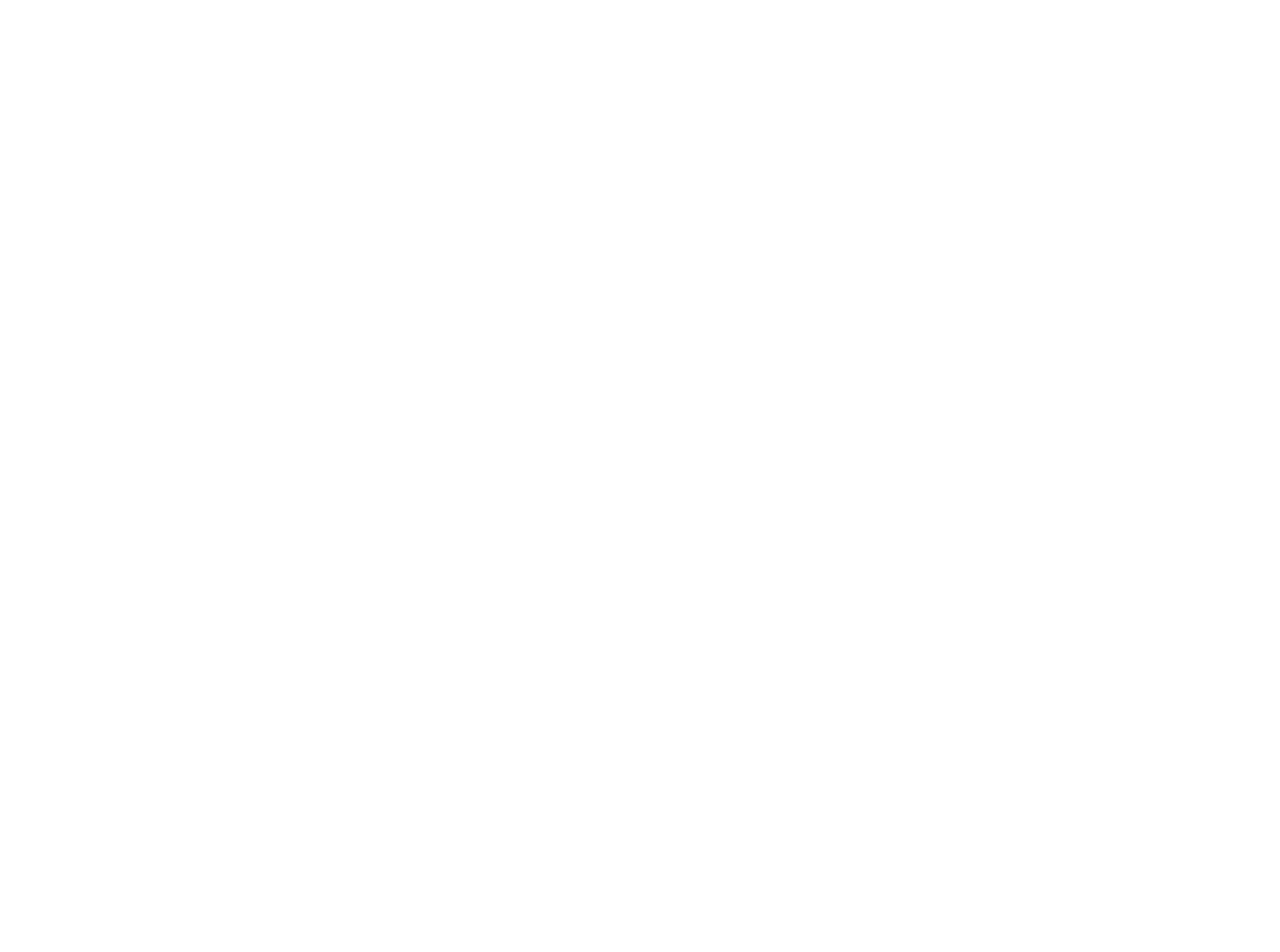
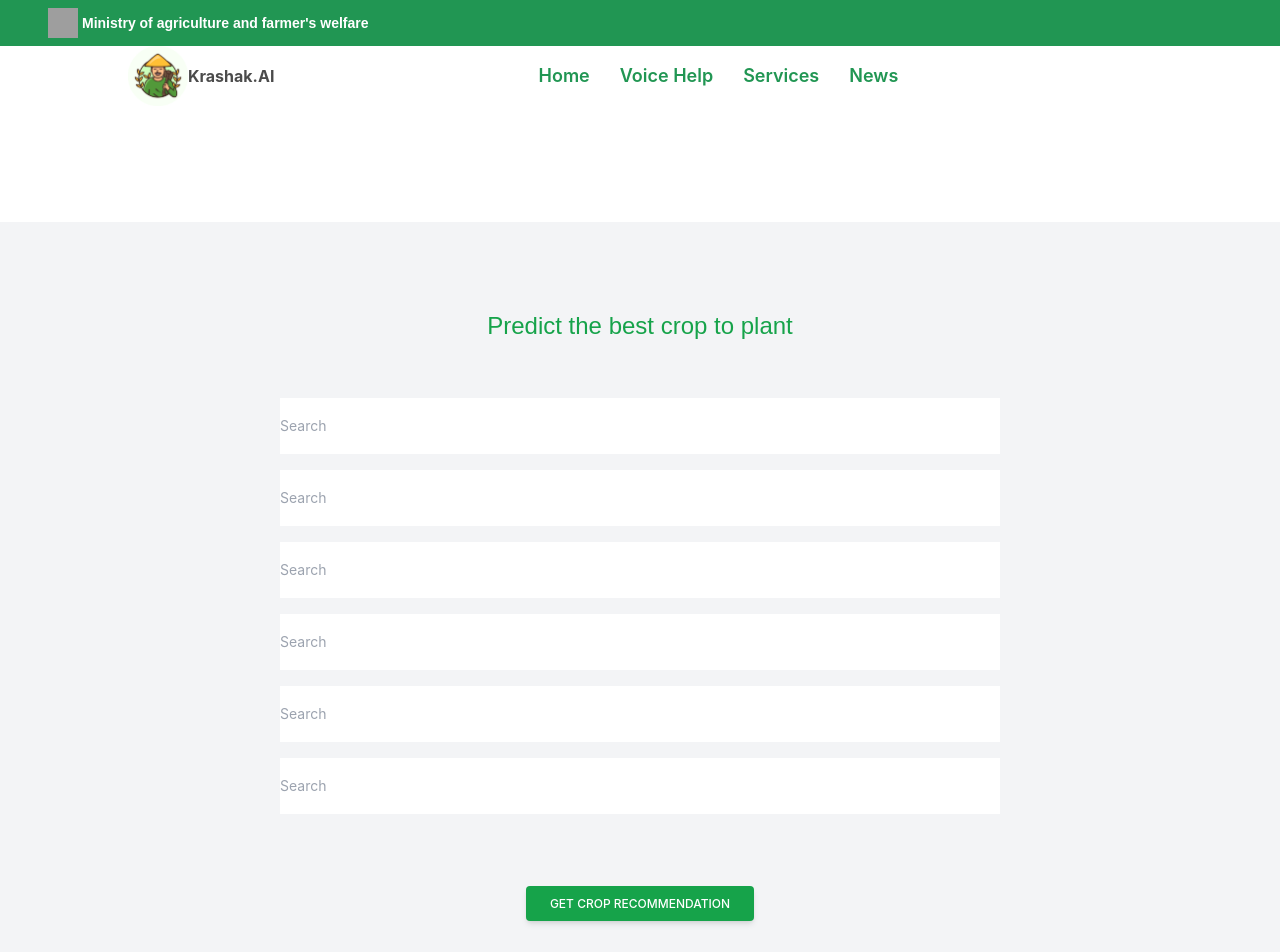
Before and after one commit to rudrakshi99/Farmer-Call-Center, a React (Create React App) app: page /crop in a window 1280 px wide. Before the commit this address had no page. Shown: the top 952 px of the page. Before the commit the page ends 800 px from the top, so only its background shows below. Built offline with nearby package versions, Linux system fonts and the light colour scheme; grey boxes are pictures that could not be loaded.

Commit message:
add: key pages to the view

```diff
--- a/src/App.js
+++ b/src/App.js
@@ -1,12 +1,20 @@
 import "./App.css";
 import { BrowserRouter, Routes, Route } from "react-router-dom";
 import Home from "./pages/Home";
+import Voice from "./components/voice/voice";
+import Fertilizer from "./components/fertilizer/fertilizer";
+import Crop from "./components/crop/crop";
+import SmsService from "./components/sms/sms";
 function App() {
   return (
     <>
       <BrowserRouter>
         <Routes>
           <Route path="/" element={<Home />} />
+          <Route path="/voice" element={<Voice />} />
+          <Route path="/fertilizer" element={<Fertilizer />} />
+          <Route path="/crop" element={<Crop />} />
+          <Route path="/sms" element={<SmsService />} />
         </Routes>
       </BrowserRouter>
     </>
--- /dev/null
+++ b/src/components/body/body.css
@@ -0,0 +1,8 @@
+.background-image {
+  background-image: url("Vector.png");
+  background-size: cover;
+  background-repeat: no-repeat;
+  background-position: center;
+  height: 100vh;
+  width: 100vw;
+}
--- a/src/components/body/body.js
+++ b/src/components/body/body.js
@@ -1,7 +1,7 @@
 import { useNavigate } from "react-router-dom";
 import "../../index.css";
 import { Component } from "react";
-
+import "./body.css";
 class CardBar extends Component {
   render() {
     return <section className="body__section my-10">
@@ -94,7 +94,15 @@ const Body = () => {
   const navigate = useNavigate();
   return (
     <div className="body">
+      <div className="background-image grid place-items-center my-14">
+        <div className="">
+          <p className="text-sm  font-bold text-center text-white uppercase mb-4">Farmers' Help Center</p>
+          <p className="text-3xl font-medium text-center text-green-600 max-w-md mb-4">KRASHAK
+          </p>
+          <p className="text-sm font-bold text-center text-white uppercase">#WeAreFarmers'Voice</p>
 
+        </div>
+        </div>
       <CardBar />
       <HelpCard />
       <section className="flex flex-col mr-5">
--- /dev/null
+++ b/src/components/crop/crop.js
@@ -0,0 +1,42 @@
+import PreHeader from "../preheader/preheader";
+import Header from "../Header/Header";
+import Footer from "../Footer/footer";
+import React from "react";
+
+const Crop = () => {
+  return (
+    <>
+      <PreHeader />
+      <Header />
+      <section className="">
+        <div className="grid place-items-center my-14  ">
+          <div className="container bg-gray-100 p-10 grid place-items-center mt-14  ">
+            <p className="text-2xl font-medium text-green-600 my-12">Predict the best crop to plant<br /></p>
+
+            <input className="w-3/5 my-2 " type="text" placeholder="Search" />
+            <input className="w-3/5 my-2" type="text" placeholder="Search" />
+            <input className="w-3/5 my-2" type="text" placeholder="Search" />
+            <input className="w-3/5 my-2" type="text" placeholder="Search" />
+            <input className="w-3/5 my-2" type="text" placeholder="Search" />
+            <input className="w-3/5 my-2" type="text" placeholder="Search" />
+
+            <div className="grid place-items-center mt-14 ">
+              <div className="mt-2">
+                <button type="button"
+                        className="inline-block px-6 py-2.5 bg-green-600 text-white font-medium text-xs leading-tight uppercase rounded shadow-md hover:bg-blue-700 hover:shadow-lg focus:bg-blue-700 focus:shadow-lg focus:outline-none focus:ring-0 active:bg-blue-800 active:shadow-lg transition duration-150 ease-in-out">Get
+                 Crop Recommendation
+                </button>
+              </div>
+            </div>
+
+          </div>
+
+
+        </div>
+      </section>
+      <Footer />
+    </>
+  );
+};
+
+export default Crop;
--- /dev/null
+++ b/src/components/fertilizer/fertilizer.js
@@ -0,0 +1,42 @@
+import PreHeader from "../preheader/preheader";
+import Header from "../Header/Header";
+import Footer from "../Footer/footer";
+import React from "react";
+
+const Fertilizer = () => {
+  return (
+    <>
+      <PreHeader />
+      <Header />
+      <section className="">
+        <div className="grid place-items-center my-14  ">
+          <div className="container bg-gray-100 p-10 grid place-items-center mt-14  ">
+            <p className="text-2xl font-medium text-green-600 my-12">Predict the Fertilizer for your crop<br /></p>
+
+            <input className="w-3/5 my-2 " type="text" placeholder="Search" />
+            <input className="w-3/5 my-2" type="text" placeholder="Search" />
+            <input className="w-3/5 my-2" type="text" placeholder="Search" />
+            <input className="w-3/5 my-2" type="text" placeholder="Search" />
+            <input className="w-3/5 my-2" type="text" placeholder="Search" />
+            <input className="w-3/5 my-2" type="text" placeholder="Search" />
+
+            <div className="grid place-items-center mt-14 ">
+              <div className="mt-2">
+                <button type="button"
+                        className="inline-block px-6 py-2.5 bg-green-600 text-white font-medium text-xs leading-tight uppercase rounded shadow-md hover:bg-blue-700 hover:shadow-lg focus:bg-blue-700 focus:shadow-lg focus:outline-none focus:ring-0 active:bg-blue-800 active:shadow-lg transition duration-150 ease-in-out">Get
+                  Fertilizer Recommendation
+                </button>
+              </div>
+            </div>
+
+          </div>
+
+
+        </div>
+      </section>
+      <Footer />
+    </>
+  );
+};
+
+export default Fertilizer;
--- /dev/null
+++ b/src/components/sms/sms.js
@@ -0,0 +1,38 @@
+import PreHeader from "../preheader/preheader";
+import Header from "../Header/Header";
+import Footer from "../Footer/footer";
+import React from "react";
+
+const SmsService = () => {
+  return (
+    <>
+      <PreHeader />
+      <Header />
+      <section className="">
+        <div className="grid place-items-center my-14  ">
+          <div className="container bg-gray-100 p-10 grid place-items-center mt-14  ">
+            <p className="text-2xl font-medium text-green-600 my-12">Get your solution via SMS<br /></p>
+
+            <input className="w-3/5 my-2 " type="text" placeholder="Search" />
+            <input className="w-3/5 my-2" type="text" placeholder="Search" />
+
+            <div className="grid place-items-center mt-14 ">
+              <div className="mt-2">
+                <button type="button"
+                        className="inline-block px-6 py-2.5 bg-green-600 text-white font-medium text-xs leading-tight uppercase rounded shadow-md hover:bg-blue-700 hover:shadow-lg focus:bg-blue-700 focus:shadow-lg focus:outline-none focus:ring-0 active:bg-blue-800 active:shadow-lg transition duration-150 ease-in-out">Get
+                  Get SMS Support
+                </button>
+              </div>
+            </div>
+
+          </div>
+
+
+        </div>
+      </section>
+      <Footer />
+    </>
+  );
+};
+
+export default SmsService;
--- /dev/null
+++ b/src/components/voice/voice.js
@@ -0,0 +1,64 @@
+import PreHeader from "../preheader/preheader";
+import React from "react";
+import Header from "../Header/Header";
+import Body from "../body/body";
+import Footer from "../Footer/footer";
+
+const Voice = () => {
+  return (
+    <>
+      <PreHeader />
+      <Header />
+      <section className="">
+        <div className="grid place-items-center my-14  ">
+          <div className="container bg-gray-100 p-10 ">
+            <div className="bg-gray-300 bg-opacity-30 border border-gray-900 border-opacity-10  w-full flex flex-row "
+            >
+              <input className="w-4/5" type="text" placeholder="Search" />
+              <div className="ml-16 mt-2">
+                <button type="button"
+                        className="inline-block px-6 py-2.5 bg-green-600 text-white font-medium text-xs leading-tight uppercase rounded shadow-md hover:bg-blue-700 hover:shadow-lg focus:bg-blue-700 focus:shadow-lg focus:outline-none focus:ring-0 active:bg-blue-800 active:shadow-lg transition duration-150 ease-in-out">Button
+                </button>
+              </div>
+            </div>
+
+            <p className="my-10">SEARCH RESULT</p>
+
+
+            <div className="my-10 p-6 bg-gray-300 bg-opacity-30 border border-gray-900 border-opacity-10"
+                 >
+
+              <p className="text-2xl font-medium text-green-600">Transportation Problem and Assignment problem<br /></p>
+              <p className="text-lg font-medium">Transportation problem is a special kind of Linear
+                Programming Problem (LPP) in which goods are transported from a set of sources to a set of destinations
+                ...<br /></p>
+              <div className="flex flex-row place-content-end">
+                <p className="text-xs font-medium text-green-600">View more</p>
+              </div>
+
+            </div>
+
+
+            <div className="flex justify-between ">
+              <div className="mt-2">
+                <button type="button"
+                        className="inline-block px-6 py-2.5 bg-green-600 text-white font-medium text-xs leading-tight uppercase rounded shadow-md hover:bg-blue-700 hover:shadow-lg focus:bg-blue-700 focus:shadow-lg focus:outline-none focus:ring-0 active:bg-blue-800 active:shadow-lg transition duration-150 ease-in-out">Not Satisfied? Raise a ticket
+                </button>
+              </div>
+              <div>
+                {/*Alan Api here */}
+                aa
+              </div>
+            </div>
+
+          </div>
+
+
+        </div>
+      </section>
+      <Footer />
+    </>
+  );
+};
+
+export default Voice;
```
Also changed, not shown: src/components/body/Vector.png (added).
